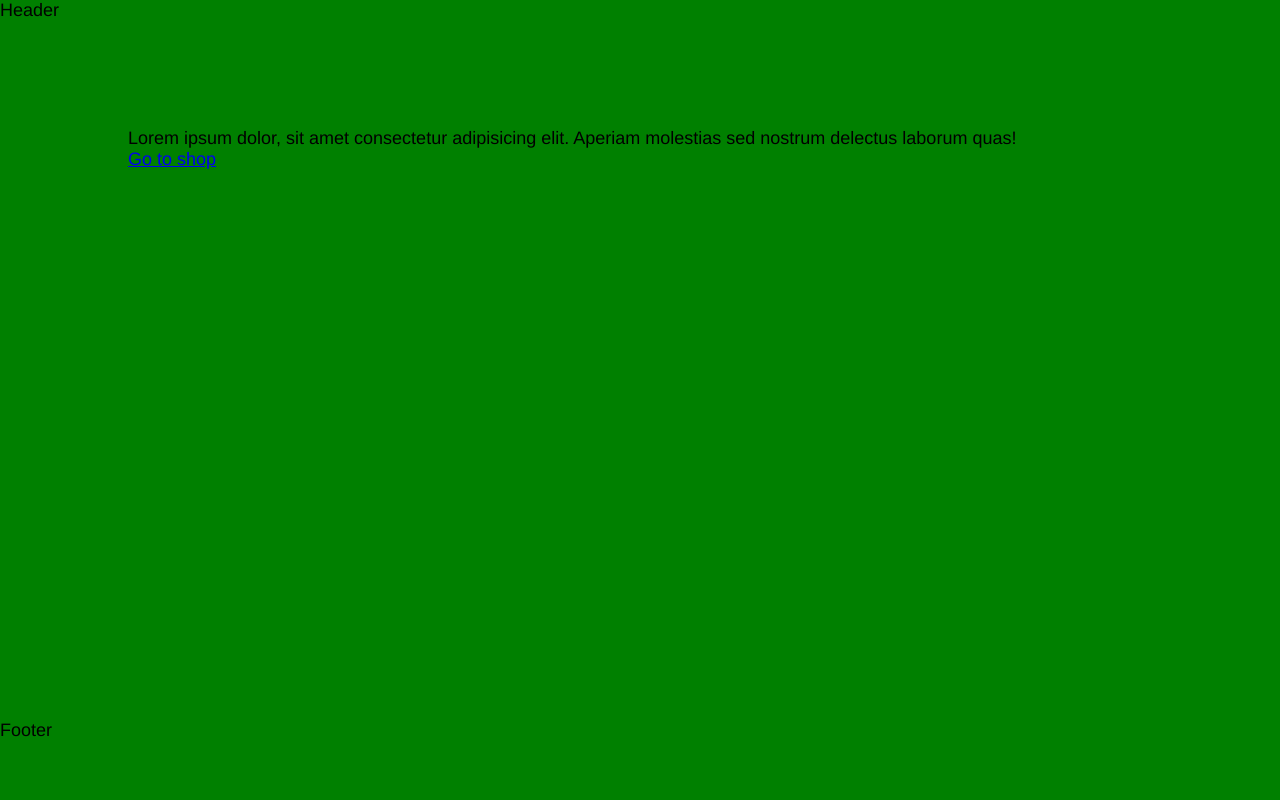
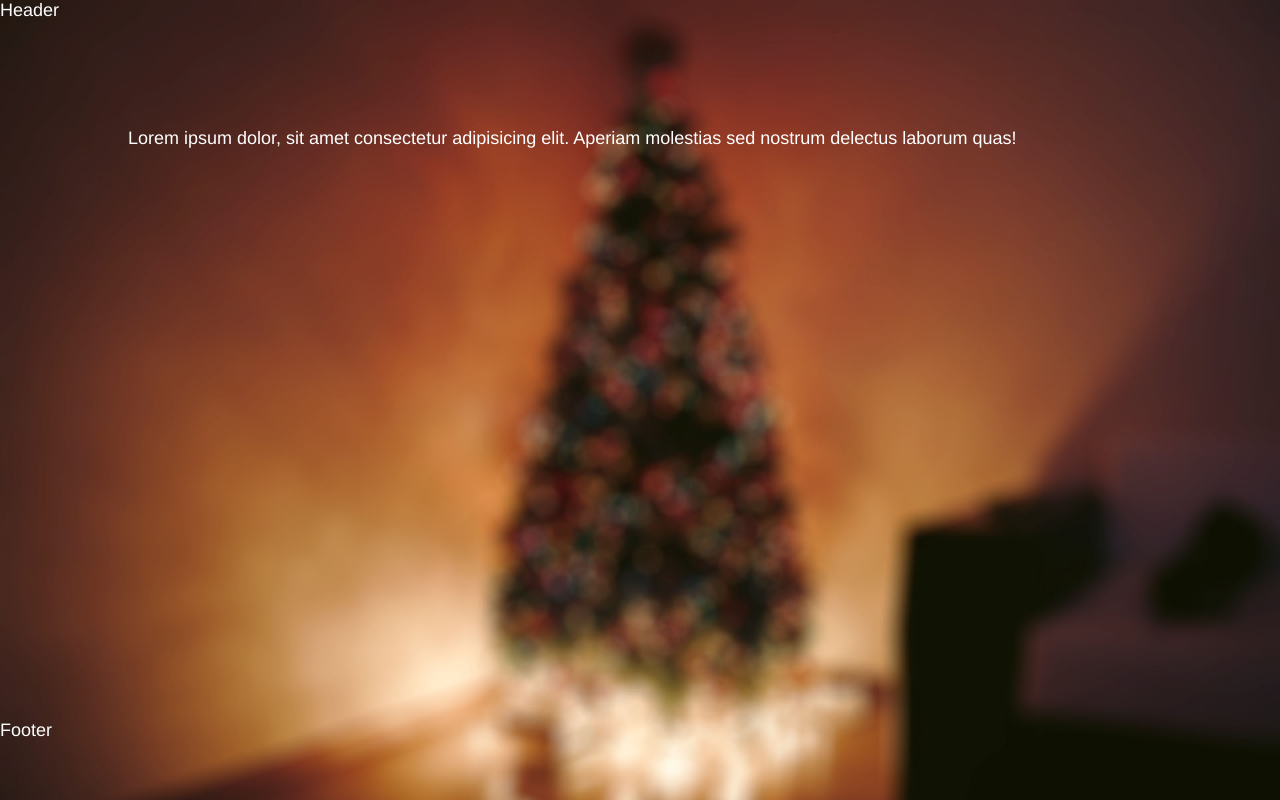
Before and after one commit to kfamily66/christmas-app-scratch, a React app: page / in a window 1280 px wide. Built offline with nearby package versions, Linux system fonts and the light colour scheme; what react-stripe-elements would draw is missing.

Commit message:
Switch to layering idea. Get working animation on scroll

```diff
--- a/src/App.css
+++ b/src/App.css
@@ -15,7 +15,7 @@ html {
 }
 
 h1 {
-  color: #32325d;
+  color: white;
   font-weight: 400;
   line-height: 50px;
   font-size: 40px;
@@ -23,12 +23,25 @@ h1 {
   padding: 0;
 }
 
-.Checkout {
-  margin: 0;
-  max-width: 800px;
-  /* text-align: center; */
-  box-sizing: border-box;
-  padding: 0 5px;
+header {
+  position: absolute;
+  top: 0;
+  left: 0;
+  color: white;
+  background: transparent;
+  height: 10%;
+  width: 100%;
+  z-index: 9;
+}
+
+footer {
+  position: absolute;
+  bottom: 0;
+  left: 0;
+  color: white;
+  background: transparent;
+  height: 10%;
+  z-index: 9;
 }
 
 label {
@@ -105,6 +118,14 @@ input:focus,
   padding: 0;
 }
 
+.Checkout {
+  margin: 0;
+  max-width: 800px;
+  /* text-align: center; */
+  box-sizing: border-box;
+  padding: 0 5px;
+}
+
 .container {
   width: 100%;
   /* max-width: 100rem; */
@@ -136,25 +157,6 @@ input:focus,
   margin-right: 7px;
 }
 
-header {
-  position: absolute;
-  top: 0;
-  left: 0;
-  background: transparent;
-  height: 10%;
-  width: 100%;
-  z-index: 1;
-}
-
-footer {
-  position: absolute;
-  bottom: 0;
-  left: 0;
-  background: transparent;
-  height: 10%;
-  z-index: 1;
-}
-
 #root {
   overflow: hidden;
   width: 100vw;
@@ -174,102 +176,67 @@ footer {
 .section {
   height: 100%;
   width: 100%;
-  z-index: 1;
   padding: 10% 10%;
-  /* border: 1px solid red; */
+  position: absolute;
+  top: 0;
+  left: 0;
+  color: white;
+  transform: translateY(0%);
+  transition: transform 0.7s cubic-bezier(0.59, 0.01, 0.34, 0.99);
+  /* z-index: 2; */
 }
 
 .home {
   background: green;
   transform: translateY(0%);
-  transition: transform 5s easy-out;
+  background: url("../src/img/bg1.jpg");
+  background-size: cover;
+  z-index: 6;
 }
 .one {
-  background: yellow;
+  background: url("../src/img/bg2.jpg");
+  background-size: cover;
+  z-index: 5;
 }
 
 .two {
-  background: blue;
+  background: url("../src/img/bg3.jpg");
+  background-size: cover;
+  z-index: 4;
 }
 
 .three {
-  background: violet;
+  background: url("../src/img/bg4.jpg");
+  background-size: cover;
+  z-index: 3;
 }
 
 .four {
-  background: orange;
+  background: url("../src/img/bg5.jpg");
+  background-size: cover;
+  z-index: 2;
 }
 
 .shop {
-  background: firebrick;
+  background: url("../src/img/bg6.jpg");
+  background-size: cover;
+  z-index: 1;
 }
 
-/* .main-enter {
-  opacity: 0.01;
+.go-up {
+  transform: translateY(-100%);
+  transition: transform 0.7s cubic-bezier(0.59, 0.01, 0.34, 0.99);
+  z-index: 8;
 }
 
-.main-enter.main-enter-active {
-  opacity: 1;
-  transition: opacity 500ms ease-in;
+.active {
+  z-index: 7;
 }
 
-.main-exit {
-  opacity: 1;
+.ReactModalPortal {
+  z-index: 11;
 }
 
-.main-exit.main-exit-active {
-  opacity: 0.01;
-  transition: opacity 300ms ease-in;
-} */
-
-.main-enter {
-  opacity: 0.01;
+.ReactModal__Overlay {
+  z-index: 99;
 }
-
-.main-enter.main-enter-active {
-  opacity: 1;
-  animation: enterAnimation 0.35s forwards 0s ease-in;
-  /* transition: opacity 500ms ease-in; */
-}
-
-@keyframes enterAnimation {
-  0% {
-    transform: rotate(0) translateY(100%);
-    opacity: 0;
-  }
-  35% {
-    transform: rotate(0) translateY(100%);
-    opacity: 0.25;
-  }
-  100% {
-    transform: rotate(0) translateY(100%);
-    opacity: 1;
-  }
-}
-.main-exit {
-  opacity: 1;
-  background: fuchsia;
-}
-
-.main-exit.main-exit-active {
-  opacity: 1;
-  background: red;
-  animation: exitAnimation 5s forwards 0s ease-out;
-  /* transition: opacity 3000ms ease-in; */
-}
-
-.exit {
-  transform: translateY(-100%);
-  transition: all 5s ease-out;
-}
-
-@keyframes exitAnimation {
-  0% {
-    /* transform: translateY(0%); */
-    opacity: 1;
-  }
-  100% {
-    /* transform: translateY(50%); */
-    opacity: 1;
-  }
-}
--- a/src/components/Home.js
+++ b/src/components/Home.js
@@ -1,30 +1,12 @@
 import React from "react";
-import { Link } from "react-router-dom";
 
 class Home extends React.Component {
-  componentDidMount() {
-    const history = this.props.history;
-
-    const scrollToNext = e => {
-      if (e.deltaY > 0) {
-        document.removeEventListener("wheel", scrollToNext);
-        const home = document.querySelector(".home");
-        home.classList.add("exit");
-        setTimeout(() => {
-          history.push("/screen1");
-        }, 200);
-      }
-    };
-    document.addEventListener("wheel", scrollToNext);
-  }
-
   render() {
     return (
-      <div className="section home">
+      <div className="section home active">
         <p>
           Lorem ipsum dolor, sit amet consectetur adipisicing elit. Aperiam molestias sed nostrum delectus laborum quas!
         </p>
-        <Link to="/shop">Go to shop</Link>
       </div>
     );
   }
--- a/src/components/Screen1.js
+++ b/src/components/Screen1.js
@@ -1,21 +1,6 @@
 import React from "react";
 
 class Screen1 extends React.Component {
-  componentDidMount() {
-    const history = this.props.history;
-
-    const scrollToNext = e => {
-      document.removeEventListener("wheel", scrollToNext);
-      if (e.deltaY > 0) {
-        setTimeout(() => history.push("/screen2"), 300);
-      }
-      if (e.deltaY < 0) {
-        setTimeout(() => history.push("/"), 300);
-      }
-    };
-    document.addEventListener("wheel", scrollToNext);
-  }
-
   render() {
     return (
       <div className="section one">
--- a/src/components/Screen2.js
+++ b/src/components/Screen2.js
@@ -1,20 +1,6 @@
 import React from "react";
 
 class Screen2 extends React.Component {
-  componentDidMount() {
-    const history = this.props.history;
-    const scrollToNext = e => {
-      document.removeEventListener("wheel", scrollToNext);
-      if (e.deltaY > 0) {
-        setTimeout(() => history.push("/screen3"), 300);
-      }
-      if (e.deltaY < 0) {
-        setTimeout(() => history.push("/screen1"), 300);
-      }
-    };
-    document.addEventListener("wheel", scrollToNext);
-  }
-
   render() {
     return (
       <div className="section two">
--- a/src/components/Screen3.js
+++ b/src/components/Screen3.js
@@ -1,19 +1,6 @@
 import React from "react";
 
 class Screen3 extends React.Component {
-  componentDidMount() {
-    const history = this.props.history;
-    const scrollToNext = e => {
-      document.removeEventListener("wheel", scrollToNext);
-      if (e.deltaY > 0) {
-        setTimeout(() => history.push("/screen4"), 300);
-      }
-      if (e.deltaY < 0) {
-        setTimeout(() => history.push("/screen2"), 300);
-      }
-    };
-    document.addEventListener("wheel", scrollToNext);
-  }
   render() {
     return (
       <div className="section three">
--- a/src/components/Screen4.js
+++ b/src/components/Screen4.js
@@ -1,19 +1,6 @@
 import React from "react";
 
 class Screen4 extends React.Component {
-  componentDidMount() {
-    const history = this.props.history;
-    const scrollToNext = e => {
-      document.removeEventListener("wheel", scrollToNext);
-      if (e.deltaY > 0) {
-        setTimeout(() => history.push("/shop"), 300);
-      }
-      if (e.deltaY < 0) {
-        setTimeout(() => history.push("/screen3"), 300);
-      }
-    };
-    document.addEventListener("wheel", scrollToNext);
-  }
   render() {
     return (
       <div className="section four">
--- a/src/components/Shop.js
+++ b/src/components/Shop.js
@@ -15,16 +15,7 @@ class Shop extends React.Component {
       }
     });
   };
-  componentDidMount() {
-    const history = this.props.history;
-    const scrollToNext = e => {
-      if (e.deltaY < 0) {
-        document.removeEventListener("wheel", scrollToNext);
-        setTimeout(() => history.push("/screen4"), 300);
-      }
-    };
-    document.addEventListener("wheel", scrollToNext);
-  }
+
   render() {
     return (
       <div className="section shop">
--- /dev/null
+++ b/src/components/Wrapper.js
@@ -0,0 +1,83 @@
+import React from "react";
+
+import Header from "../components/Header";
+import Home from "../components/Home";
+import Footer from "../components/Footer";
+import Shop from "../components/Shop";
+import Screen1 from "../components/Screen1";
+import Screen2 from "../components/Screen2";
+import Screen3 from "../components/Screen3";
+import Screen4 from "../components/Screen4";
+
+const views = [".home", ".one", ".two", ".three", ".four", ".shop"];
+
+class Wrapper extends React.Component {
+  constructor(props) {
+    super(props);
+    document.addEventListener("wheel", this.scrollToNext);
+  }
+  state = { current: 0 };
+  scrollToNext = e => {
+    this.state.current !== 0 && this.state.current !== 5 && document.removeEventListener("wheel", this.scrollToNext);
+    if (e.deltaY > 0) {
+      if (this.state.current < 5) {
+        this.changeViewToNext();
+      }
+    }
+    if (e.deltaY < 0) {
+      if (this.state.current > 0) {
+        this.changeViewToPrev();
+      }
+    }
+  };
+  changeViewToNext = () => {
+    const current = this.state.current;
+    // const prev = current - 1;
+    const next = current + 1;
+
+    document.removeEventListener("wheel", this.scrollToNext);
+
+    document.querySelector(views[current]).classList.add("go-up");
+    document.querySelector(views[next]).classList.add("active");
+    document.querySelector(views[current]).classList.remove("active");
+    this.setState(() => ({ current: next }));
+
+    setTimeout(() => {
+      // document.querySelector(views[prev]).classList.add("go-up");
+      document.addEventListener("wheel", this.scrollToNext);
+    }, 300);
+  };
+  changeViewToPrev = () => {
+    const current = this.state.current;
+    const prev = current - 1;
+    // const next = current + 1;
+
+    document.removeEventListener("wheel", this.scrollToNext);
+
+    // document.querySelector(views[current]).classList.add("go-down");
+    document.querySelector(views[prev]).classList.remove("go-up");
+    document.querySelector(views[prev]).classList.add("active");
+    document.querySelector(views[current]).classList.remove("active");
+    this.setState(() => ({ current: prev }));
+
+    setTimeout(() => {
+      document.addEventListener("wheel", this.scrollToNext);
+    }, 300);
+  };
+  render() {
+    return (
+      <div className="screen">
+        <Header />
+        <Home />
+        <Screen1 />
+        <Screen2 />
+        <Screen3 />
+        <Screen4 />
+        <Shop />
+        <Footer />
+      </div>
+    );
+  }
+}
+
+export default Wrapper;
--- a/src/index.js
+++ b/src/index.js
@@ -2,10 +2,10 @@ import React from "react";
 import ReactDOM from "react-dom";
 import { library } from "@fortawesome/fontawesome-svg-core";
 import { faStroopwafel, faSpinner, faCheckCircle } from "@fortawesome/free-solid-svg-icons";
-import AppRouter from "./router/router";
+import Wrapper from "./components/Wrapper";
 
 library.add(faStroopwafel, faSpinner, faCheckCircle);
 
 document.querySelector("body").addEventListener("wheel", e => e.preventDefault());
 
-ReactDOM.render(<AppRouter />, document.getElementById("root"));
+ReactDOM.render(<Wrapper />, document.getElementById("root"));
--- a/src/router/router.js
+++ /dev/null
@@ -1,40 +0,0 @@
-import React from "react";
-import { BrowserRouter as Router, Route, Switch, withRouter } from "react-router-dom";
-import { CSSTransition, TransitionGroup } from "react-transition-group";
-
-import Header from "../components/Header";
-import Home from "../components/Home";
-import Footer from "../components/Footer";
-import Shop from "../components/Shop";
-import Screen1 from "../components/Screen1";
-import Screen2 from "../components/Screen2";
-import Screen3 from "../components/Screen3";
-import Screen4 from "../components/Screen4";
-
-const MainScreen = withRouter(({ location }) => (
-  <div className="screen">
-    <Header />
-    <TransitionGroup>
-      <CSSTransition key={location.key} timeout={5000} classNames="main" mountOnEnter={true} unmountOnExit={true}>
-        <Switch location={location}>
-          <Route path="/" component={Home} exact={true} />
-          <Route path="/screen1" component={Screen1} />
-          <Route path="/screen2" component={Screen2} />
-          <Route path="/screen3" component={Screen3} />
-          <Route path="/screen4" component={Screen4} />
-          <Route path="/shop" component={Shop} />
-          <Route render={() => <div>Not Found</div>} />
-        </Switch>
-      </CSSTransition>
-    </TransitionGroup>
-    <Footer />
-  </div>
-));
-
-const AppRouter = () => (
-  <Router>
-    <MainScreen />
-  </Router>
-);
-
-export default AppRouter;
```
Also changed, not shown: src/img/bg1.jpg (added), src/img/bg2.jpg (added), src/img/bg3.jpg (added), src/img/bg4.jpg (added), src/img/bg5.jpg (added), src/img/bg6.jpg (added).
